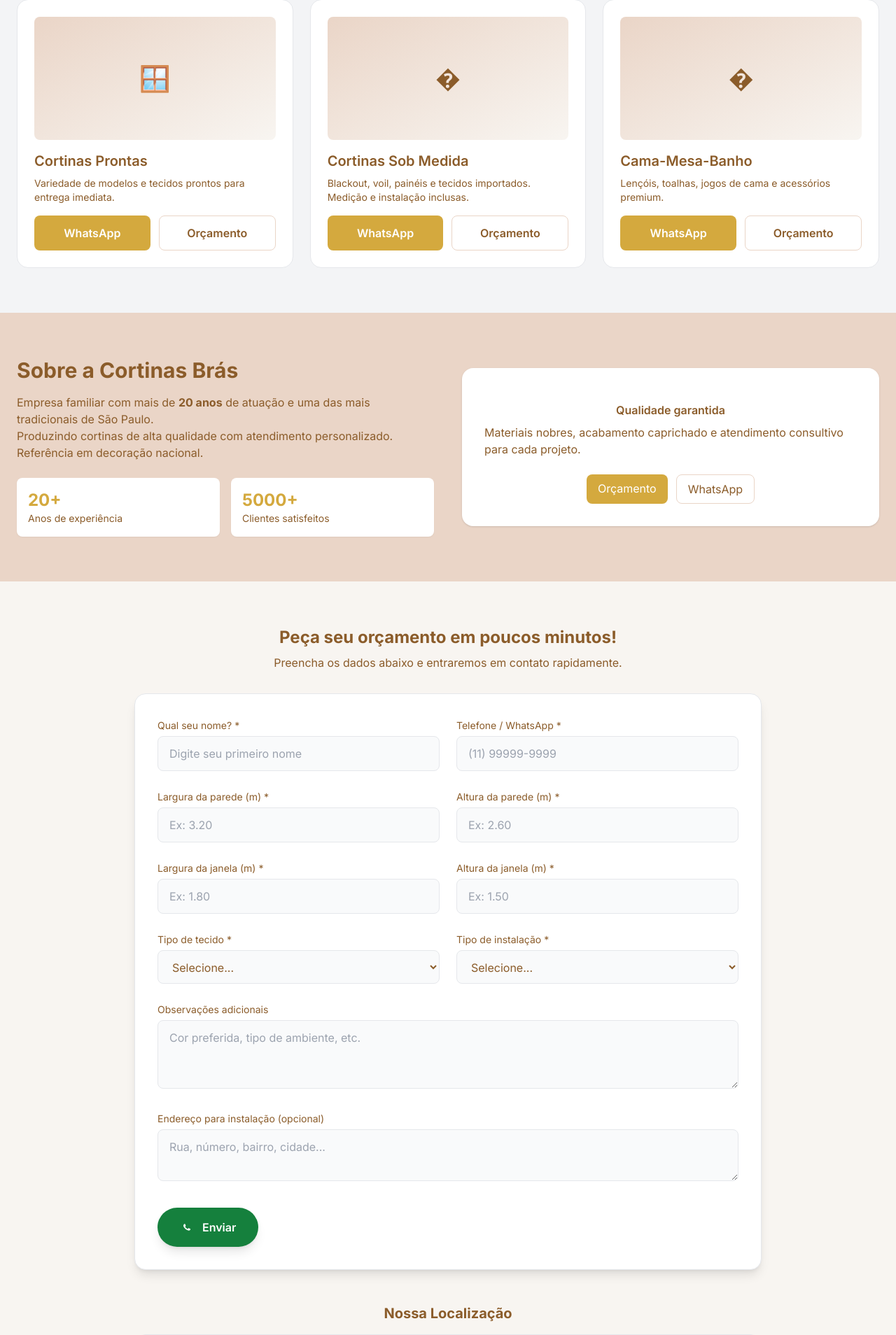
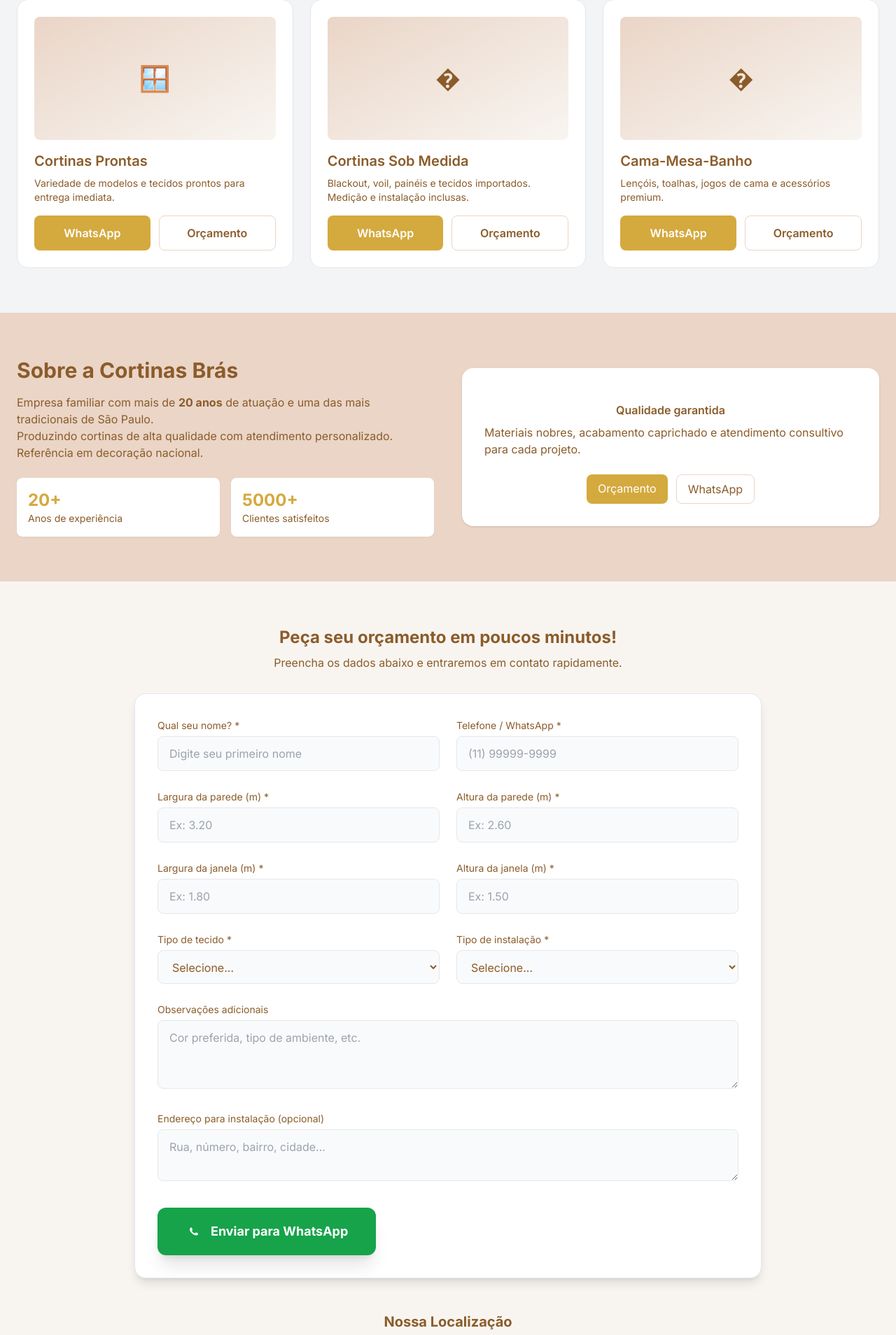
Before and after one commit to workriar/cortinasbras, a Flask app: page / in a window 1280 px wide. Shown: the part 1554-3462 px from the top of the page at 70% size. Run offline with Flask 3, Linux system fonts and the light colour scheme; some libraries are stand-ins or nearby versions.

Commit message:
feat: aplicar padrões modernos de UX/UI - badges, animações suaves, sombras profundas, espaçamentos maiores, micro-interações

```diff
--- a/meu-projeto/templates/index.html
+++ b/meu-projeto/templates/index.html
@@ -298,16 +298,19 @@
                 <textarea id="endereco" name="endereco" rows="2" class="mt-1 w-full px-4 py-3 rounded-lg border bg-gray-50 focus:ring-2 focus:ring-brand-300 focus:outline-none focus:bg-white" placeholder="Rua, número, bairro, cidade..."></textarea>
               </div>
               <div class="mt-8 flex items-center gap-3">
-                <button id="submit-btn" type="submit" class="inline-flex items-center gap-3 bg-green-700 hover:bg-green-800 text-white px-8 py-4 rounded-full font-semibold shadow-lg transition-all hover:scale-105 focus-ring">
-                  <svg class="w-5 h-5" fill="currentColor" viewBox="0 0 24 24">
+                <button id="submit-btn" type="submit" class="group inline-flex items-center gap-3 bg-green-600 hover:bg-green-700 text-white px-10 py-5 rounded-xl font-bold shadow-xl hover:shadow-2xl transition-all duration-300 hover:-translate-y-1 text-lg">
+                  <svg class="w-6 h-6 group-hover:scale-110 transition-transform" fill="currentColor" viewBox="0 0 24 24">
                     <path d="M17.472 14.382c-.297-.149-1.758-.867-2.03-.967-.273-.099-.471-.148-.67.15-.197.297-.767.966-.94 1.164-.173.199-.347.223-.644.075-.297-.15-1.255-.463-2.39-1.475-.883-.788-1.48-1.761-1.653-2.059-.173-.297-.018-.458.13-.606.134-.133.298-.347.446-.52.149-.174.198-.298.298-.497.099-.198.05-.371-.025-.52-.075-.149-.669-1.612-.916-2.207-.242-.579-.487-.5-.669-.51-.173-.008-.371-.01-.57-.01-.198 0-.52.074-.792.372-.272.297-1.04 1.016-1.04 2.479 0 1.462 1.065 2.875 1.213 3.074.149.198 2.096 3.2 5.077 4.487.709.306 1.262.489 1.694.625.712.227 1.36.195 1.871.118.571-.085 1.758-.719 2.006-1.413.248-.694.248-1.289.173-1.413-.074-.124-.272-.198-.57-.347"/>
                   </svg>
-                  Enviar
+                  Enviar para WhatsApp
                 </button>
                 <div id="form-status" class="text-sm text-brand-700"></div>
               </div>
             </form>
-            <div id="success" class="hidden mt-6 p-4 rounded-lg bg-green-100 border border-green-200 text-green-800">Obrigado! Seu pedido foi enviado. Em breve entraremos em contato.</div>
+            <div id="success" class="hidden mt-6 p-6 rounded-2xl bg-green-50 border-2 border-green-200 text-green-800 flex items-center gap-3">
+              <svg class="w-6 h-6 text-green-600 flex-shrink-0" fill="currentColor" viewBox="0 0 20 20"><path fill-rule="evenodd" d="M10 18a8 8 0 100-16 8 8 0 000 16zm3.707-9.293a1 1 0 00-1.414-1.414L9 10.586 7.707 9.293a1 1 0 00-1.414 1.414l2 2a1 1 0 001.414 0l4-4z" clip-rule="evenodd"/></svg>
+              <p class="font-medium">Obrigado! Seu pedido foi enviado. Em breve entraremos em contato.</p>
+            </div>
 
             <!-- Mapa Incorporado -->
             <div class="mt-12">
```
